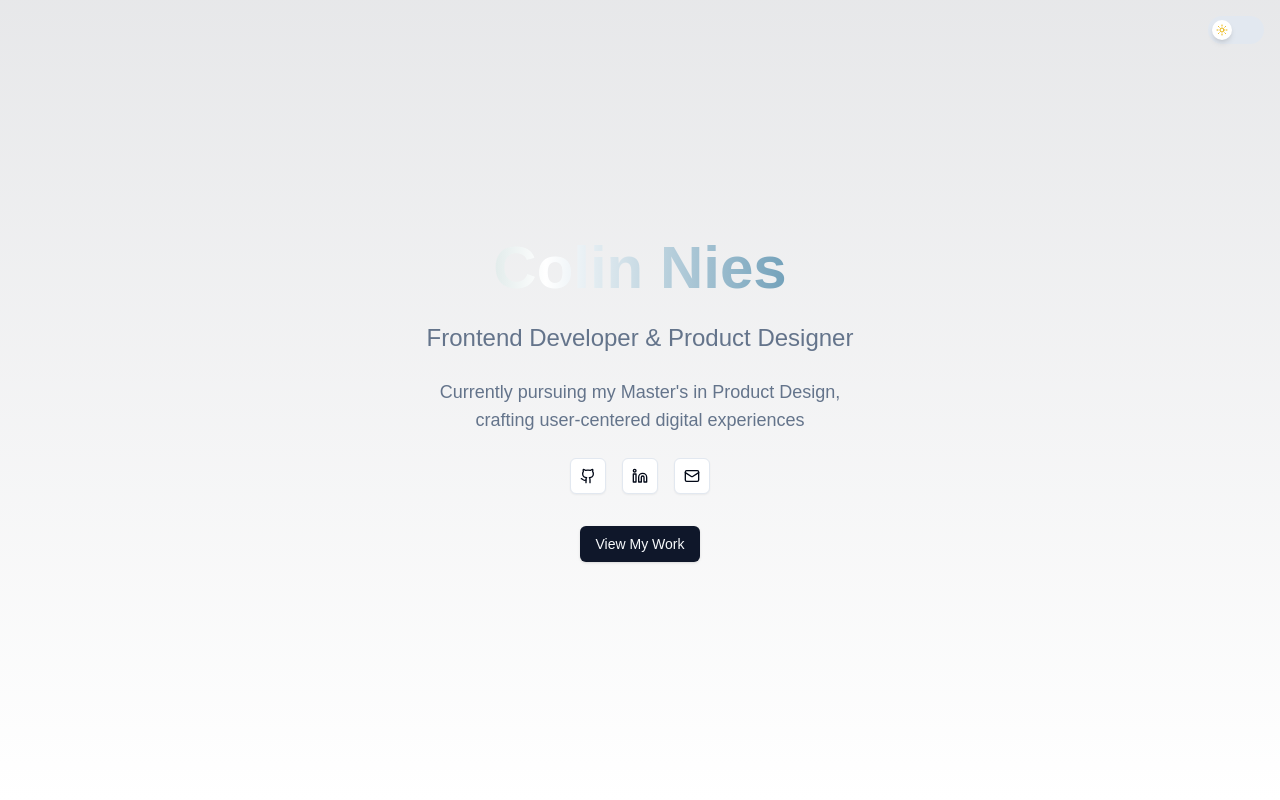
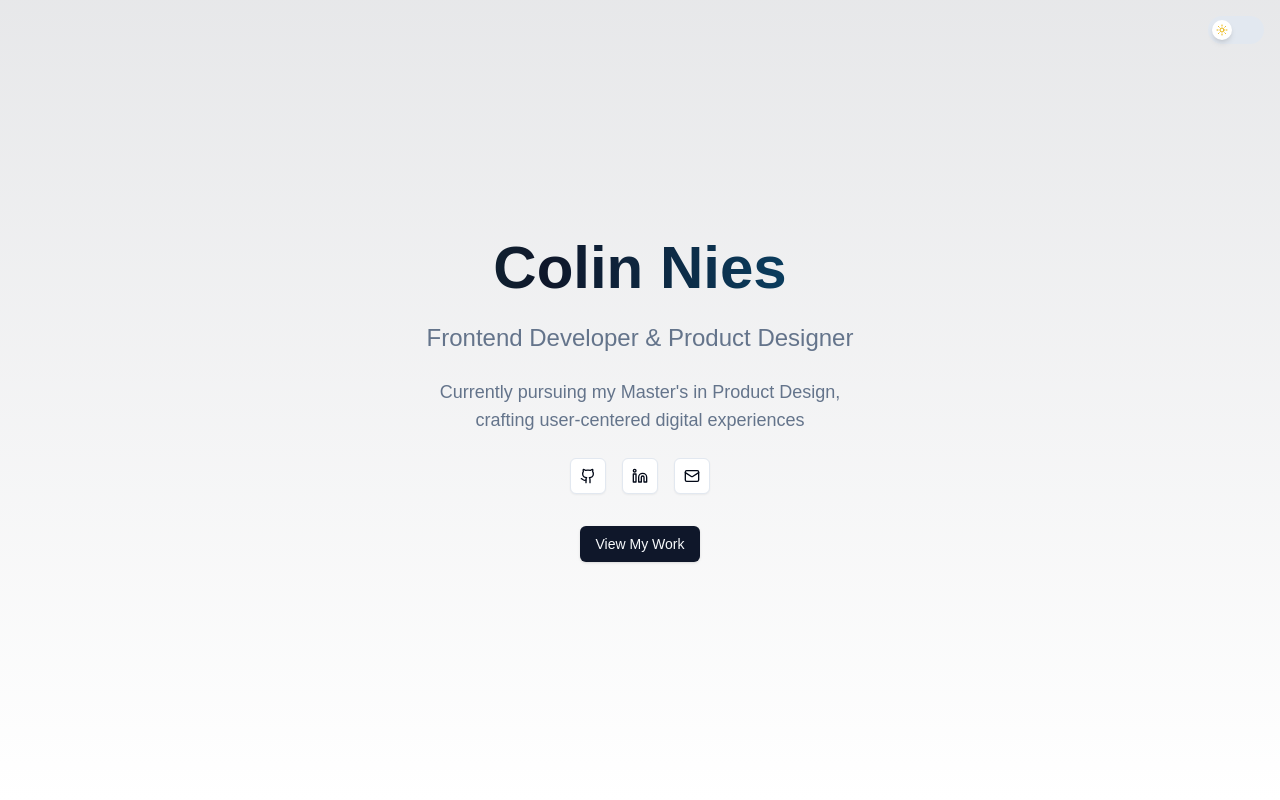
Before and after one commit to colnies/portfolio, a Next.js app: page / in a window 1280 px wide. Shown: the top 800 px of the page. Built offline with nearby package versions, Linux system fonts and the light colour scheme.

Commit message:
h1 animation change

```diff
--- a/src/app/page.tsx
+++ b/src/app/page.tsx
@@ -83,7 +83,7 @@ export default function HomePage() {
             <section className="h-screen flex flex-col justify-center items-center relative">
                 <div className="absolute inset-0 bg-gradient-to-b from-primary/10 to-background" />
                 <div className="z-10 text-center space-y-6 px-4">
-                    <h1 className="text-4xl md:text-6xl font-bold bg-clip-text text-transparent bg-gradient-to-r from-teal-800 via-white to-sky-800 animate-flow bg-[length:200%_auto]">
+                    <h1 className="text-4xl md:text-6xl font-bold bg-clip-text text-transparent bg-gradient-to-r from-teal-800 via-primary to-sky-800 animate-flow bg-[length:200%_auto]">
                         Colin Nies
                     </h1>
                     <p className="text-xl md:text-2xl text-muted-foreground ">
```
